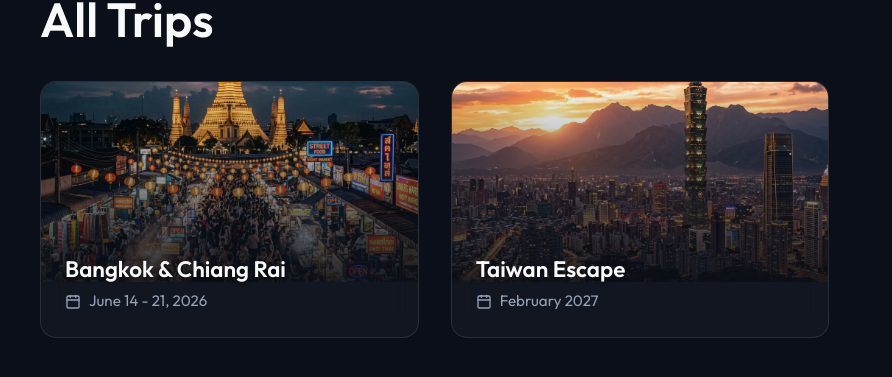
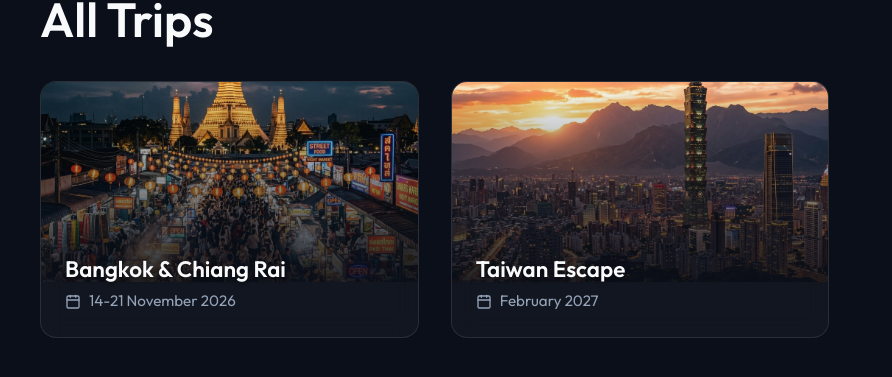
Before and after one commit to akkevinn/travel-concierge, a React (Vite) app: page / in a window 1280 px wide. Shown: the part 393-770 px from the top of the page, without its empty margins (0-892 px from the left). Built offline with nearby package versions, Linux system fonts and the light colour scheme.

Commit message:
Fix browser back button and update Bangkok date

```diff
--- a/package.json
+++ b/package.json
@@ -12,7 +12,8 @@
   "dependencies": {
     "lucide-react": "^1.21.0",
     "react": "^19.2.6",
-    "react-dom": "^19.2.6"
+    "react-dom": "^19.2.6",
+    "react-router-dom": "^7.18.0"
   },
   "devDependencies": {
     "@eslint/js": "^10.0.1",
--- a/public/trips.json
+++ b/public/trips.json
@@ -2,7 +2,7 @@
   {
     "id": "bangkok-2026",
     "title": "Bangkok & Chiang Rai",
-    "date": "June 14 - 21, 2026",
+    "date": "14-21 November 2026",
     "coverImage": "/bangkok.png",
     "itinerary": [
       {
--- a/src/App.jsx
+++ b/src/App.jsx
@@ -1,4 +1,5 @@
 import React, { useState, useEffect } from 'react';
+import { BrowserRouter, Routes, Route, useNavigate, useParams } from 'react-router-dom';
 import { MapPin, Calendar, Clock, Coffee, Utensils, Navigation, ArrowLeft, Globe } from 'lucide-react';
 import './index.css';
 
@@ -20,10 +21,12 @@ const DashboardHero = () => (
   </div>
 );
 
-const TripCard = ({ trip, onClick }) => (
+const TripCard = ({ trip }) => {
+  const navigate = useNavigate();
+  return (
     <div
       className="glass-panel"
-    onClick={onClick}
+      onClick={() => navigate(`/trip/${trip.id}`)}
       style={{
         cursor: 'pointer', overflow: 'hidden', display: 'flex', flexDirection: 'column',
         transition: 'all 0.3s ease'
@@ -47,10 +50,12 @@ const TripCard = ({ trip, onClick }) => (
       </div>
     </div>
   );
+};
 
 // --- Trip Viewer Components ---
 
-const Hero = ({ bgImage, location, onBack }) => {
+const Hero = ({ bgImage, location }) => {
+  const navigate = useNavigate();
   return (
     <div className="hero-container" style={{ position: 'relative', height: '60vh', overflow: 'hidden', borderRadius: '0 0 var(--radius) var(--radius)' }}>
       <div
@@ -64,7 +69,7 @@ const Hero = ({ bgImage, location, onBack }) => {
 
       <div className="container" style={{ position: 'relative', zIndex: 10, paddingTop: '2rem' }}>
         <button
-          onClick={onBack}
+          onClick={() => navigate('/')}
           style={{
             background: 'rgba(255, 255, 255, 0.1)', border: '1px solid rgba(255,255,255,0.2)',
             color: '#fff', padding: '0.5rem 1rem', borderRadius: '20px', cursor: 'pointer',
@@ -152,12 +157,15 @@ const TimelineItem = ({ title, estimatedTime, icon: Icon, type, city }) => {
               padding: '0.25rem 0.5rem',
               borderRadius: '4px',
             }}
+            onMouseOver={(e) => e.currentTarget.style.color = 'var(--text-main)'}
+            onMouseOut={(e) => e.currentTarget.style.color = isMapOpen ? 'var(--accent)' : 'var(--text-muted)'}
           >
             <MapPin size={14} />
             {isMapOpen ? 'Hide Map' : 'View on Map'}
           </button>
         </div>
 
+        {/* Map Embed Container */}
         <div
           style={{
             height: isMapOpen ? '200px' : '0',
@@ -185,13 +193,20 @@ const TimelineItem = ({ title, estimatedTime, icon: Icon, type, city }) => {
   );
 };
 
-const TripViewer = ({ trip, onBack }) => {
+const TripViewer = ({ trips }) => {
+  const { id } = useParams();
   const [activeDay, setActiveDay] = useState(0);
+
+  const trip = trips.find(t => t.id === id);
+
+  if (!trip) {
+    return <div className="app-container flex items-center justify-center" style={{ height: '100vh' }}>Trip not found</div>;
+  }
 
   if (!trip.itinerary || trip.itinerary.length === 0) {
     return (
       <div className="app-container">
-        <Hero bgImage={trip.coverImage} location={trip.title} onBack={onBack} />
+        <Hero bgImage={trip.coverImage} location={trip.title} />
         <div className="container" style={{ marginTop: '2rem', textAlign: 'center' }}>
           <div className="glass-panel" style={{ padding: '4rem' }}>
             <h2 style={{ marginBottom: '1rem' }}>Itinerary Coming Soon</h2>
@@ -206,7 +221,7 @@ const TripViewer = ({ trip, onBack }) => {
 
   return (
     <div className="app-container">
-      <Hero bgImage={activeData.image} location={activeData.location} onBack={onBack} />
+      <Hero bgImage={activeData.image} location={activeData.location} />
 
       <div className="container" style={{ marginTop: '-2rem', position: 'relative', zIndex: 20 }}>
         <div
@@ -268,11 +283,24 @@ const TripViewer = ({ trip, onBack }) => {
   );
 };
 
+const Dashboard = ({ trips }) => (
+  <div className="app-container" style={{ minHeight: '100vh' }}>
+    <DashboardHero />
+    <div className="container section" style={{ paddingTop: '4rem' }}>
+      <h2 style={{ marginBottom: '2rem' }}>All Trips</h2>
+      <div style={{ display: 'grid', gridTemplateColumns: 'repeat(auto-fill, minmax(300px, 1fr))', gap: '2rem' }}>
+        {trips.map(trip => (
+          <TripCard key={trip.id} trip={trip} />
+        ))}
+      </div>
+    </div>
+  </div>
+);
+
 // --- Main App ---
 
 const App = () => {
   const [trips, setTrips] = useState([]);
-  const [selectedTripId, setSelectedTripId] = useState(null);
   const [loading, setLoading] = useState(true);
 
   useEffect(() => {
@@ -289,28 +317,13 @@ const App = () => {
     return <div className="app-container flex items-center justify-center" style={{ height: '100vh' }}>Loading...</div>;
   }
 
-  const selectedTrip = trips.find(t => t.id === selectedTripId);
-
-  if (selectedTrip) {
-    return <TripViewer trip={selectedTrip} onBack={() => setSelectedTripId(null)} />;
-  }
-
   return (
-    <div className="app-container" style={{ minHeight: '100vh' }}>
-      <DashboardHero />
-      <div className="container section" style={{ paddingTop: '4rem' }}>
-        <h2 style={{ marginBottom: '2rem' }}>All Trips</h2>
-        <div style={{ display: 'grid', gridTemplateColumns: 'repeat(auto-fill, minmax(300px, 1fr))', gap: '2rem' }}>
-          {trips.map(trip => (
-            <TripCard
-              key={trip.id}
-              trip={trip}
-              onClick={() => setSelectedTripId(trip.id)}
-            />
-          ))}
-        </div>
-      </div>
-    </div>
+    <BrowserRouter>
+      <Routes>
+        <Route path="/" element={<Dashboard trips={trips} />} />
+        <Route path="/trip/:id" element={<TripViewer trips={trips} />} />
+      </Routes>
+    </BrowserRouter>
   );
 };
 
```
Also changed, not shown: vercel.json (added), 1 other file (tests, documents, lock files or other folders). Lines whose indentation alone changed are shown as unchanged.
